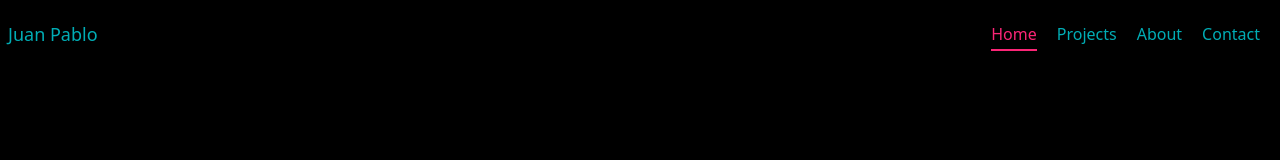
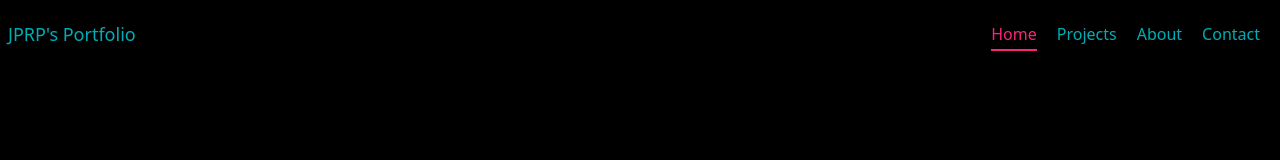
Before and after one commit to JuanPabloRP/portfolio_website, a React (Vite) app: page / in a window 1280 px wide. Shown: the top 160 px of the page. Built offline with nearby package versions, Linux system fonts and the light colour scheme; what tailwindcss-animated would draw is missing.

Commit message:
Refactor Navbar component

```diff
--- a/src/pages/Home/Navbar.jsx
+++ b/src/pages/Home/Navbar.jsx
@@ -12,7 +12,7 @@ const Navbar = ({ onMeasure, handleOpenNavbar, openNavbar, setOpenNavbar }) => {
 		onMeasure(height);
 		console.log(height);
 		//console.log(navbarRef?.current?.getBoundingClientRect()?.height);
-		setActiveSection((prev)=>(prev || 'header'));
+		setActiveSection((prev) => prev || 'header');
 	}, []);
 
 	const links = [
@@ -38,7 +38,7 @@ const Navbar = ({ onMeasure, handleOpenNavbar, openNavbar, setOpenNavbar }) => {
 		event.preventDefault();
 		setActiveSection(route);
 		handleOpenNavbar();
-		if(route === 'header') return window.scrollTo(0, 0);
+		if (route === 'header') return window.scrollTo(0, 0);
 		const section = document.getElementById(route);
 		section.scrollIntoView({ behavior: 'smooth' });
 	};
@@ -95,7 +95,7 @@ const Navbar = ({ onMeasure, handleOpenNavbar, openNavbar, setOpenNavbar }) => {
 		>
 			<section className="w-full flex justify-between content-center text-lg py-2 md:w-full md:py-3">
 				<h3 className="text-blue w-full flex space-x-1">
-					<span className="">Juan Pablo</span>
+					<span className="">JPRP&apos;s Portfolio</span>
 				</h3>
 
 				<button
```
